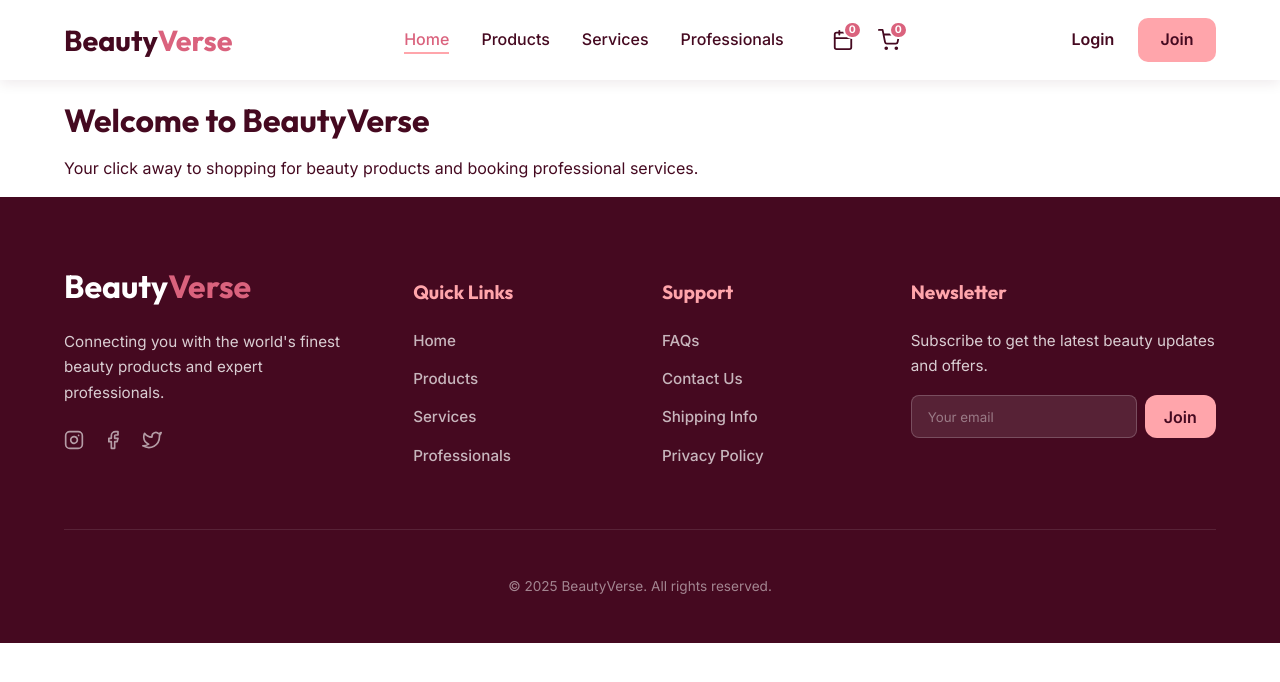
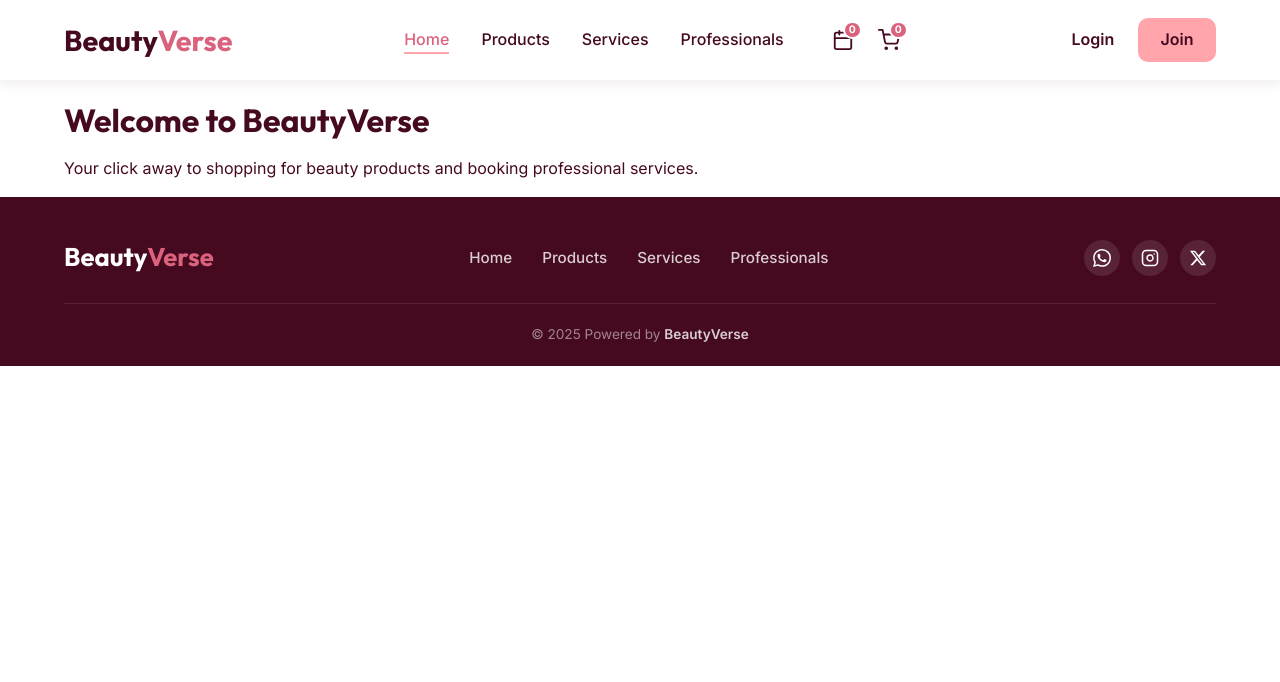
Before and after one commit to BonaneN/beautyVerse, a React (Vite) app: page / in a window 1280 px wide. Shown: the top 682 px of the page. Built offline with nearby package versions, Linux system fonts and the light colour scheme.

Commit message:
footer component and styling

```diff
--- a/src/components/layout/Footer.css
+++ b/src/components/layout/Footer.css
@@ -1,7 +1,7 @@
 .footer {
     background-color: var(--color-night-bordeaux);
     color: #ffffff;
-    padding: 4rem 0 2rem;
+    padding: 40px 0 20px;
     margin-top: auto;
 }
 
@@ -10,135 +10,109 @@
     flex-direction: column;
 }
 
-.footer-grid {
-    display: grid;
-    grid-template-columns: 1.5fr 1fr 1fr 1.5fr;
-    gap: 3rem;
-    margin-bottom: 3rem;
-}
-
-.footer-col h3 {
-    color: var(--color-cotton-candy);
-    font-size: 1.2rem;
-    margin-bottom: 1.5rem;
-}
-
-.footer-col p {
-    font-size: 0.95rem;
-    opacity: 0.8;
-    line-height: 1.7;
+/* Top Row */
+.footer-top {
+    display: flex;
+    justify-content: space-between;
+    align-items: center;
+    padding-bottom: 25px;
+    flex-wrap: wrap;
+    gap: 20px;
 }
 
 .footer-logo {
     font-family: var(--font-heading);
-    font-size: 2rem;
+    font-size: 1.6rem;
     font-weight: 700;
     color: #ffffff;
-    margin-bottom: 1rem;
-    display: block;
 }
 
 .footer-logo span {
     color: var(--color-blush-rose);
 }
 
-.footer-tagline {
-    margin-bottom: 1.5rem;
+.footer-links {
+    display: flex;
+    gap: 30px;
+    align-items: center;
 }
 
-.social-links {
-    display: flex;
-    gap: 1.2rem;
-}
-
-.social-links a {
-    color: #ffffff;
-    opacity: 0.6;
+.footer-links a {
+    font-size: 0.95rem;
+    font-weight: 500;
+    color: rgba(255, 255, 255, 0.8);
     transition: all 0.3s;
 }
 
-.social-links a:hover {
+.footer-links a:hover {
     color: var(--color-cotton-candy);
-    opacity: 1;
+}
+
+.footer-socials {
+    display: flex;
+    gap: 12px;
+}
+
+.social-icon {
+    background-color: rgba(255, 255, 255, 0.1);
+    color: #ffffff;
+    width: 36px;
+    height: 36px;
+    border-radius: 50%;
+    display: flex;
+    justify-content: center;
+    align-items: center;
+    transition: all 0.3s;
+}
+
+.social-icon:hover {
+    background-color: var(--color-cotton-candy);
+    color: var(--color-night-bordeaux);
     transform: translateY(-3px);
 }
 
-.footer-col ul {
-    list-style: none;
-    padding: 0;
+/* Divider */
+.footer-divider {
+    border: none;
+    border-top: 1px solid rgba(255, 255, 255, 0.1);
+    width: 100%;
     margin: 0;
 }
 
-.footer-col ul li {
-    margin-bottom: 0.8rem;
-}
-
-.footer-col ul a {
-    color: #ffffff;
-    opacity: 0.7;
-    font-size: 0.95rem;
-    transition: all 0.3s;
-}
-
-.footer-col ul a:hover {
-    opacity: 1;
-    color: var(--color-soft-apricot);
-    padding-left: 5px;
-}
-
-.newsletter-form {
+/* Bottom Row */
+.footer-bottom {
     display: flex;
-    gap: 0.5rem;
-    margin-top: 1rem;
-}
-
-.newsletter-form input {
-    flex: 1;
-    background-color: rgba(255, 255, 255, 0.1);
-    border: 1px solid rgba(255, 255, 255, 0.2);
-    padding: 0.7rem 1rem;
-    border-radius: 8px;
-    color: #ffffff;
-    font-family: var(--font-body);
-}
-
-.newsletter-form input::placeholder {
-    color: rgba(255, 255, 255, 0.4);
-}
-
-.newsletter-form button {
-    padding: 0.7rem 1.2rem;
-    background-color: var(--color-cotton-candy);
-    color: var(--color-night-bordeaux);
-    box-shadow: none;
-}
-
-.newsletter-form button:hover {
-    background-color: var(--color-blush-rose);
-    color: #ffffff;
-}
-
-.footer-bottom {
-    border-top: 1px solid rgba(255, 255, 255, 0.1);
-    padding-top: 2rem;
+    justify-content: center;
+    align-items: center;
+    padding-top: 20px;
     text-align: center;
 }
 
-.footer-bottom p {
+.footer-copyright {
     font-size: 0.85rem;
-    opacity: 0.5;
+    color: rgba(255, 255, 255, 0.5);
 }
 
-@media screen and (max-width: 1024px) {
-    .footer-grid {
-        grid-template-columns: 1fr 1fr;
-        gap: 3rem;
+.footer-copyright span {
+    color: rgba(255, 255, 255, 0.8);
+    font-weight: 600;
+}
+
+@media (max-width: 960px) {
+    .footer-top {
+        flex-direction: column;
+        text-align: center;
+    }
+
+    .footer-links {
+        flex-wrap: wrap;
+        justify-content: center;
+        gap: 15px;
+    }
+
+    .footer-bottom {
+        flex-direction: column;
+        text-align: center;
+        gap: 10px;
     }
 }
-
-@media screen and (max-width: 600px) {
-    .footer-grid {
-        grid-template-columns: 1fr;
-        gap: 2rem;
-    }
-}
--- a/src/components/layout/Footer.jsx
+++ b/src/components/layout/Footer.jsx
@@ -6,61 +6,40 @@ const Footer = () => {
     return (
         <footer className="footer">
             <div className="footer-container container">
-                <div className="footer-grid">
 
-                    <div className="footer-col branding">
+                {/* Top Row: Logo, Nav, Socials */}
+                <div className="footer-top">
                     <Link to="/" className="footer-logo">
                         Beauty<span>Verse</span>
                     </Link>
-                        <p className="footer-tagline">
-                            Connecting you with the world's finest beauty products and expert professionals.
-                        </p>
-                        <div className="social-links">
-                            <a href="#" aria-label="Instagram">
-                                <svg viewBox="0 0 24 24" width="20" height="20" fill="none" stroke="currentColor" strokeWidth="2" strokeLinecap="round" strokeLinejoin="round"><rect x="2" y="2" width="20" height="20" rx="5" ry="5"></rect><path d="M16 11.37A4 4 0 1 1 12.63 8 4 4 0 0 1 16 11.37z"></path><line x1="17.5" y1="6.5" x2="17.51" y2="6.5"></line></svg>
+
+                    <nav className="footer-links">
+                        <Link to="/">Home</Link>
+                        <Link to="/products">Products</Link>
+                        <Link to="/services">Services</Link>
+                        <Link to="/professionals">Professionals</Link>
+                    </nav>
+
+                    <div className="footer-socials">
+                        <a href="https://wa.me/yournumber" className="social-icon" target="_blank" rel="noreferrer" aria-label="WhatsApp">
+                            <svg viewBox="0 0 24 24" width="18" height="18" fill="currentColor"><path d="M17.472 14.382c-.297-.149-1.758-.867-2.03-.967-.273-.099-.471-.148-.67.15-.197.297-.767.966-.94 1.164-.173.199-.347.223-.644.075-.297-.15-1.255-.463-2.39-1.475-.883-.788-1.48-1.761-1.653-2.059-.173-.297-.018-.458.13-.606.134-.133.298-.347.446-.52.149-.174.198-.298.298-.497.1-.198.05-.371-.025-.52-.075-.149-.669-1.612-.916-2.207-.242-.579-.487-.5-.669-.51-.173-.008-.371-.01-.57-.01-.198 0-.52.074-.792.372-.272.297-1.04 1.016-1.04 2.479 0 1.462 1.065 2.875 1.213 3.074.149.198 2.096 3.2 5.077 4.487.709.306 1.262.489 1.694.625.712.227 1.36.195 1.871.118.571-.085 1.758-.719 2.006-1.413.248-.694.248-1.289.173-1.413-.074-.124-.272-.198-.57-.347m-5.421 7.403h-.004a9.87 9.87 0 01-5.031-1.378l-.361-.214-3.741.982.998-3.648-.235-.374a9.86 9.86 0 01-1.51-5.26c.001-5.45 4.436-9.884 9.888-9.884 2.64 0 5.122 1.03 6.988 2.898a9.825 9.825 0 012.893 6.994c-.003 5.45-4.437 9.884-9.885 9.884m8.413-18.297A11.815 11.815 0 0012.05 0C5.495 0 .16 5.335.157 11.892c0 2.096.547 4.142 1.588 5.945L.057 24l6.305-1.654a11.882 11.882 0 005.683 1.448h.005c6.554 0 11.89-5.335 11.893-11.893a11.821 11.821 0 00-3.48-8.413z" /></svg>
                         </a>
-                            <a href="#" aria-label="Facebook">
-                                <svg viewBox="0 0 24 24" width="20" height="20" fill="none" stroke="currentColor" strokeWidth="2" strokeLinecap="round" strokeLinejoin="round"><path d="M18 2h-3a5 5 0 0 0-5 5v3H7v4h3v8h4v-8h3l1-4h-4V7a1 1 0 0 1 1-1h3z"></path></svg>
+                        <a href="https://instagram.com/beautyverse" className="social-icon" target="_blank" rel="noreferrer" aria-label="Instagram">
+                            <svg viewBox="0 0 24 24" width="18" height="18" fill="none" stroke="currentColor" strokeWidth="2" strokeLinecap="round" strokeLinejoin="round"><rect x="2" y="2" width="20" height="20" rx="5" ry="5"></rect><path d="M16 11.37A4 4 0 1 1 12.63 8 4 4 0 0 1 16 11.37z"></path><line x1="17.5" y1="6.5" x2="17.51" y2="6.5"></line></svg>
                         </a>
-                            <a href="#" aria-label="Twitter">
-                                <svg viewBox="0 0 24 24" width="20" height="20" fill="none" stroke="currentColor" strokeWidth="2" strokeLinecap="round" strokeLinejoin="round"><path d="M23 3a10.9 10.9 0 0 1-3.14 1.53 4.48 4.48 0 0 0-7.86 3v1A10.66 10.66 0 0 1 3 4s-4 9 5 13a11.64 11.64 0 0 1-7 2c9 5 20 0 20-11.5a4.5 4.5 0 0 0-.08-.83A7.72 7.72 0 0 0 23 3z"></path></svg>
+                        <a href="https://x.com/beautyverse" className="social-icon" target="_blank" rel="noreferrer" aria-label="X">
+                            <svg viewBox="0 0 24 24" width="18" height="18" fill="currentColor"><path d="M18.244 2.25h3.308l-7.227 8.26 8.502 11.24H16.17l-5.214-6.817L4.99 21.75H1.68l7.73-8.835L1.254 2.25H8.08l4.713 6.231zm-1.161 17.52h1.833L7.084 4.126H5.117z"></path></svg>
                         </a>
                     </div>
                 </div>
 
-                    <div className="footer-col">
-                        <h3>Quick Links</h3>
-                        <ul>
-                            <li><Link to="/">Home</Link></li>
-                            <li><Link to="/products">Products</Link></li>
-                            <li><Link to="/services">Services</Link></li>
-                            <li><Link to="/professionals">Professionals</Link></li>
-                        </ul>
+                <hr className="footer-divider" />
+
+                {/* Bottom Row: Copyright Centered */}
+                <div className="footer-bottom">
+                    <div className="footer-copyright">
+                        &copy; 2025 Powered by <span>BeautyVerse</span>
                     </div>
-
-                    <div className="footer-col">
-                        <h3>Support</h3>
-                        <ul>
-                            <li><Link to="/faq">FAQs</Link></li>
-                            <li><Link to="/contact">Contact Us</Link></li>
-                            <li><Link to="/shipping">Shipping Info</Link></li>
-                            <li><Link to="/privacy">Privacy Policy</Link></li>
-                        </ul>
-                    </div>
-
-                    <div className="footer-col">
-                        <h3>Newsletter</h3>
-                        <p>Subscribe to get the latest beauty updates and offers.</p>
-                        <form className="newsletter-form" onSubmit={(e) => e.preventDefault()}>
-                            <input type="email" placeholder="Your email" aria-label="Email address" required />
-                            <button type="submit">Join</button>
-                        </form>
-                    </div>
-
-                </div>
-
-                <div className="footer-bottom">
-                    <p>&copy; {new Date().getFullYear()} BeautyVerse. All rights reserved.</p>
                 </div>
             </div>
         </footer>
```
Lines whose indentation alone changed are shown as unchanged.
